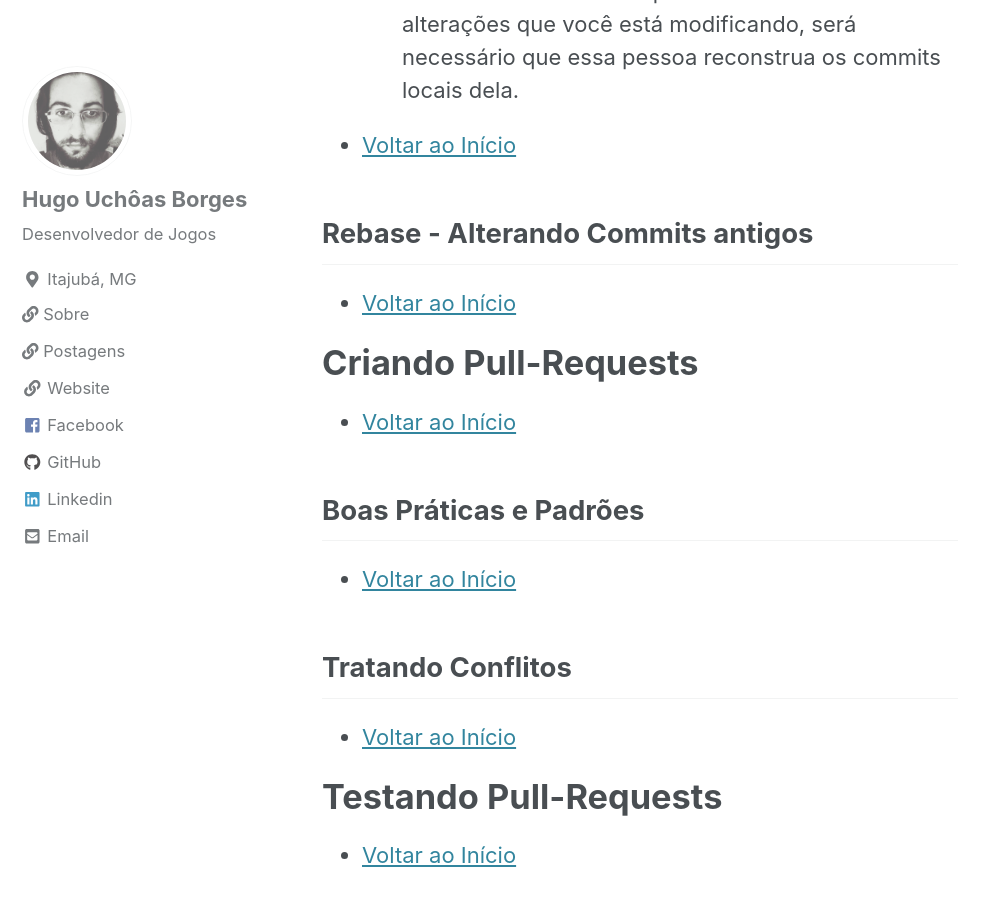
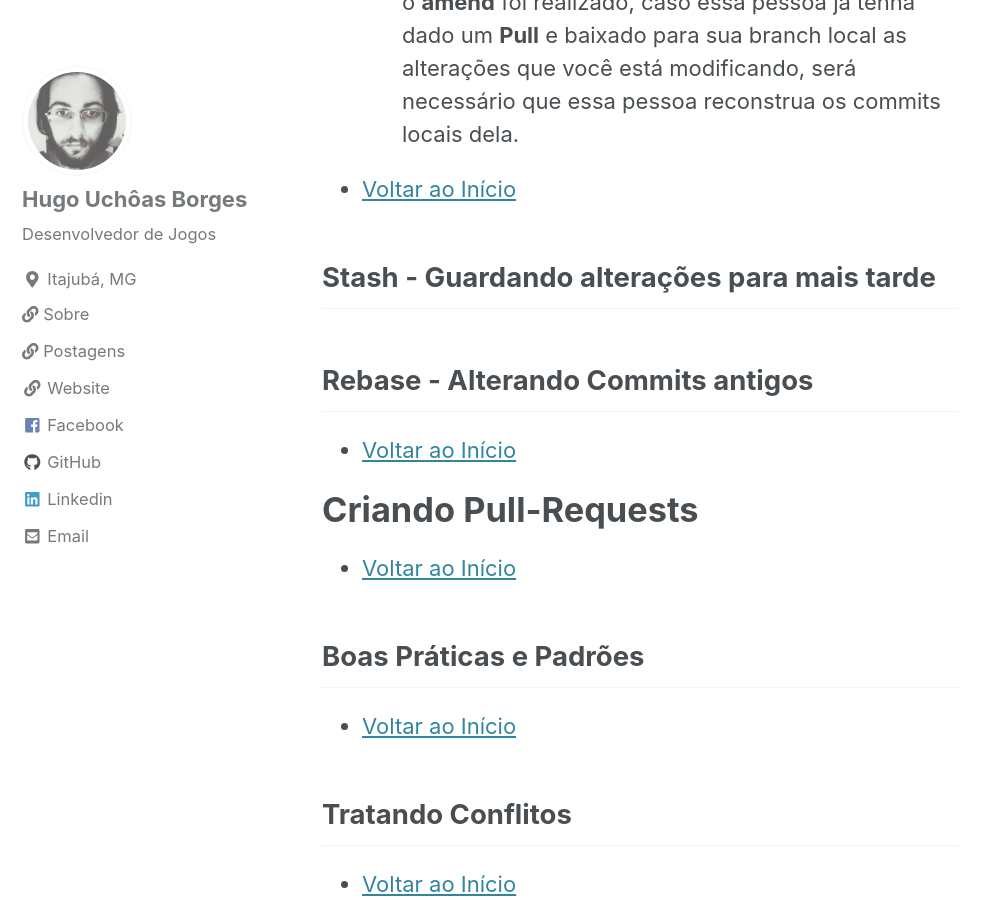
Before and after one commit to dev-u/dev-u.github.io, a Jekyll site: the page built from _posts/2018-11-24-gitkraken.md, in a window 1280 px wide and 900 px high, scrolled down 18437 px. Shown: the whole window, without its empty margins (0-999 px from the left). Built offline with Jekyll 4.4.1, drawn with Linux system fonts in a browser that asks for light colours; cached includes are drawn as plain includes; nearby versions of some CDN libraries; some of the changed text lies outside the part shown.

Commit message:
[ADD] Empty Stash section

```diff
--- a/_posts/2018-11-24-gitkraken.md
+++ b/_posts/2018-11-24-gitkraken.md
@@ -316,6 +317,8 @@ Duas observações sobre **amend**:
 
 * <A href="#links-rápidos">Voltar ao Início</A>
 
+## Stash - Guardando alterações para mais tarde
+
 ## Rebase - Alterando Commits antigos
 
 * <A href="#links-rápidos">Voltar ao Início</A>
```
Also changed, not shown: other parts of _posts/2018-11-24-gitkraken.md (+1 -0 lines).
